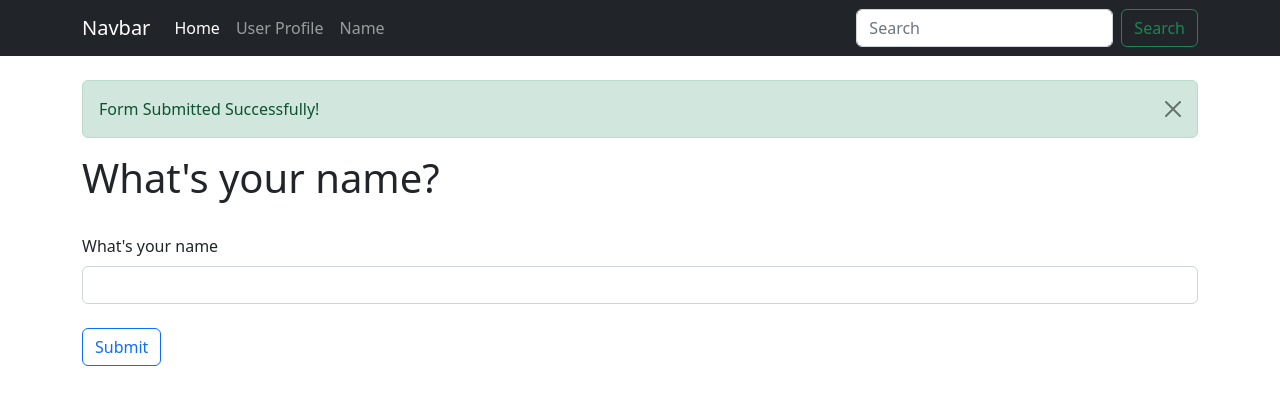
After one commit to jc-padua/kapiyu, a Flask app: page /name in a window 1280 px wide. The commit adds this page. Shown: the top 405 px of the page. Run offline with Flask 2, Linux system fonts and the light colour scheme.

Commit message:
wtf and flash message added

```diff
--- a/main.py
+++ b/main.py
@@ -1,9 +1,18 @@
-from flask import Flask, render_template
+from flask import Flask, render_template, flash
+from flask_wtf import FlaskForm
+from wtforms import StringField, SubmitField
+from wtforms.validators import DataRequired
 
 app = Flask(__name__)
+app.config['SECRET_KEY'] = "bigwhitepotato"
+
+class NamerForm(FlaskForm):
+    name = StringField("What's your name", validators=[DataRequired()])
+    submit = SubmitField("Submit")
+
 
 @app.route('/')
-def home():
+def index():
     return render_template('index.html')
 
 @app.route('/user/<name>')
@@ -14,5 +23,15 @@ def user(name):
 def page_not_found(e):
     return render_template('404.html'), 404
 
+@app.route('/name', methods=['GET', 'POST'])
+def name():
+    name = None
+    form = NamerForm()
+    if form.validate_on_submit:
+        name = form.name.data
+        form.name.data = ''
+        flash("Form Submitted Successfully!")
+    return render_template('name.html', name=name, form=form)
+
 if __name__ == '__main__':
     app.run(host='localhost', debug=True)
--- a/templates/404.html
+++ b/templates/404.html
@@ -1,3 +1,7 @@
+{% extends 'base.html' %}
+
+{% block content %}
 <center>
     <h1>Error Occurs. Please Try Again Later!</h1>
 </center>
+{% endblock %}
--- /dev/null
+++ b/templates/base.html
@@ -0,0 +1,29 @@
+<!DOCTYPE html>
+<html lang="en">
+
+<head>
+    <meta charset="UTF-8">
+    <meta http-equiv="X-UA-Compatible" content="IE=edge">
+    <meta name="viewport" content="width=device-width, initial-scale=1.0">
+    <title>Document</title>
+    <!-- CSS only -->
+    <link href="https://cdn.jsdelivr.net/npm/bootstrap@5.2.3/dist/css/bootstrap.min.css" rel="stylesheet"
+        integrity="sha384-rbsA2VBKQhggwzxH7pPCaAqO46MgnOM80zW1RWuH61DGLwZJEdK2Kadq2F9CUG65" crossorigin="anonymous">
+
+
+</head>
+
+<body>
+    {% include 'navbar.html' %}
+    <div class="container">
+        {% block content %}
+        {% endblock %}
+    </div>
+
+    <!-- JavaScript Bundle with Popper -->
+    <script src="https://cdn.jsdelivr.net/npm/bootstrap@5.2.3/dist/js/bootstrap.bundle.min.js"
+        integrity="sha384-kenU1KFdBIe4zVF0s0G1M5b4hcpxyD9F7jL+jjXkk+Q2h455rYXK/7HAuoJl+0I4"
+        crossorigin="anonymous"></script>
+</body>
+
+</html>
--- /dev/null
+++ b/templates/name.html
@@ -0,0 +1,26 @@
+{% extends 'base.html'%}
+{% block content %}
+<br>
+{% for message in get_flashed_messages() %}
+<div class="alert alert-success alert-dismissible fade show" role="alert">
+    {{ message }}
+    <button type="button" class="btn-close" data-bs-dismiss="alert" aria-label="Close"></button>
+  </div>
+{% endfor %}
+
+{% if name %}
+    <h1>Hello, {{ name }}</h1>
+{% else %}
+    <h1>What's your name?</h1>
+    <br>
+    <form method="POST">
+        {{ form.hidden_tag() }}
+        {{ form.name.label(class='form-label') }}
+        {{ form.name(class='form-control') }}
+        <br>
+        {{ form.submit(class='btn btn-outline-primary') }}
+
+    </form>
+{% endif%}
+
+{% endblock %}
--- /dev/null
+++ b/templates/navbar.html
@@ -0,0 +1,26 @@
+<nav class="navbar navbar-expand-lg bg-dark navbar-dark">
+    <div class="container ">
+        <a class="navbar-brand" href="{{ url_for('index')}}">Navbar</a>
+        <button class="navbar-toggler" type="button" data-bs-toggle="collapse" data-bs-target="#navbarSupportedContent"
+            aria-controls="navbarSupportedContent" aria-expanded="false" aria-label="Toggle navigation">
+            <span class="navbar-toggler-icon"></span>
+        </button>
+        <div class="collapse navbar-collapse" id="navbarSupportedContent">
+            <ul class="navbar-nav me-auto mb-2 mb-lg-0">
+                <li class="nav-item">
+                    <a class="nav-link active" aria-current="page" href="#">Home</a>
+                </li>
+                <li class="nav-item">
+                    <a class="nav-link" href="{{ url_for('user',name='John')}}">User Profile</a>
+                </li>
+                <li class="nav-item">
+                    <a class="nav-link" href="{{ url_for('name')}}">Name</a>
+                </li>
+            </ul>
+            <form class="d-flex" role="search">
+                <input class="form-control me-2" type="search" placeholder="Search" aria-label="Search">
+                <button class="btn btn-outline-success" type="submit">Search</button>
+            </form>
+        </div>
+    </div>
+</nav>
```
Also changed, not shown: templates/index.html (+4 -16 lines).
